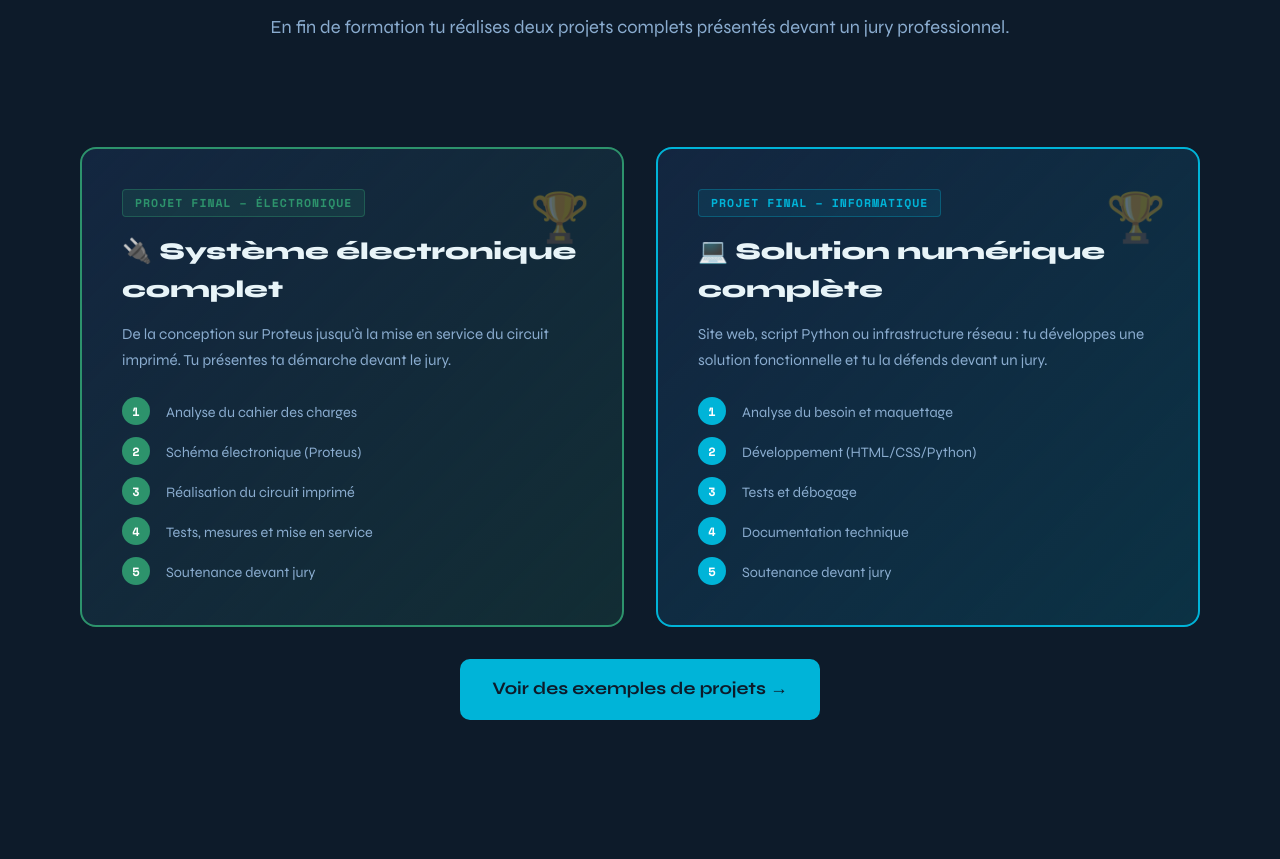
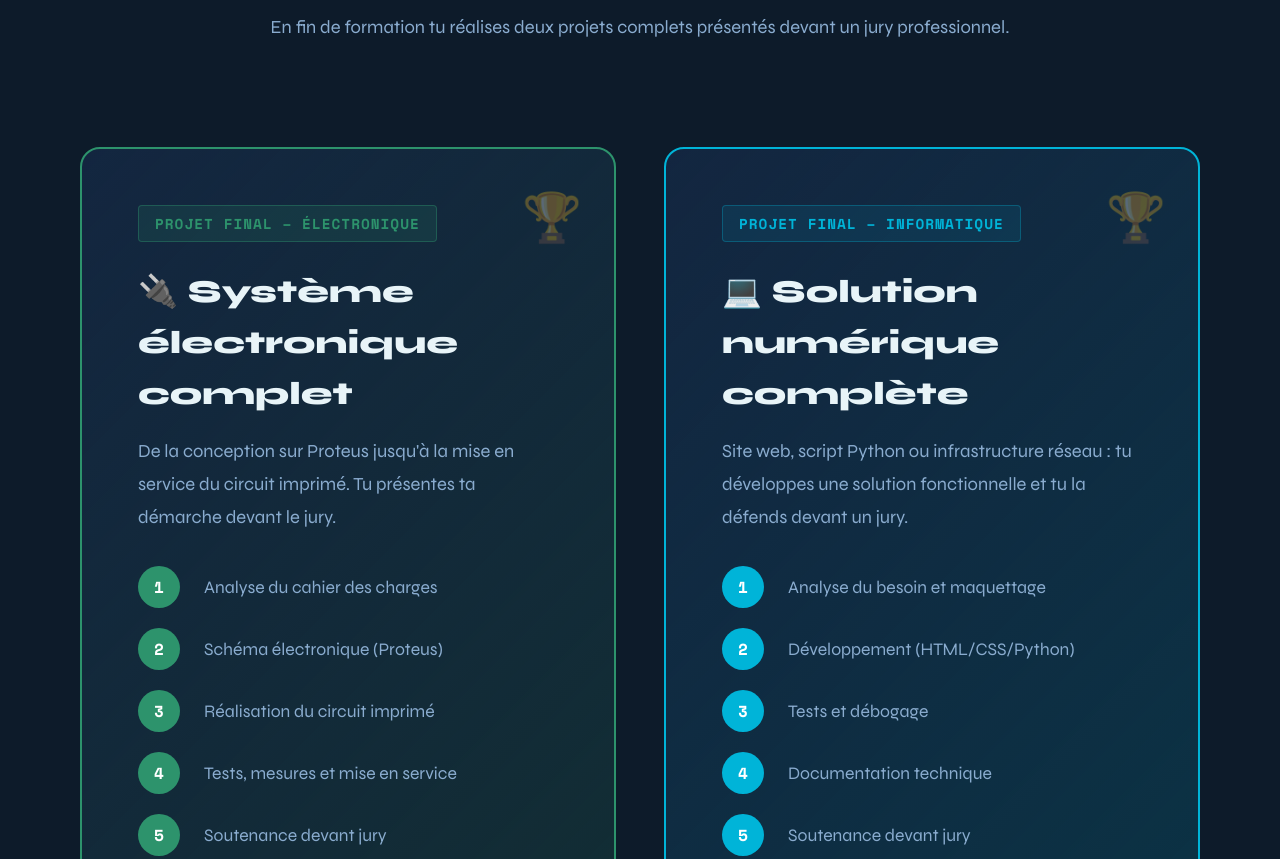
Before and after one commit to RenzVASA/bac-pro-ciel-jpo, a plain HTML site: page index.html in a window 1280 px wide. Shown: the part 3207-4066 px from the top of the page. Drawn offline with nearby package versions, Linux system fonts and the light colour scheme.

Commit message:
Update style.css

```diff
--- a/css/style.css
+++ b/css/style.css
@@ -59,9 +59,9 @@ a:hover { color: var(--cyan-light); }
   font-family: var(--font-mono); font-size: 0.65rem; font-weight: 700;
   padding: 2px 8px; border-radius: 4px; letter-spacing: 1px;
 }
-.nav__name { font-size: 1.8rem; font-weight: 800; color: var(--text); letter-spacing: 3px; }
+.nav__name { font-size: 2.2rem; font-weight: 800; color: var(--text); letter-spacing: 3px; }
 
-.nav__links { display: flex; align-items: center; gap: 4rem; list-style: none; }
+.nav__links { display: flex; align-items: center; gap: 6rem; list-style: none; }
 .nav__links a { font-size: 1.1rem; font-weight: 600; color: var(--text-muted); transition: color var(--transition); }
 .nav__links a:hover { color: var(--cyan); }
 
@@ -382,8 +382,8 @@ a:hover { color: var(--cyan-light); }
 /* ── PROJET FINAL CARD ───────────────────────────────────── */
 .projet-final-card {
   background: linear-gradient(135deg, var(--surface) 0%, rgba(45,147,108,0.15) 100%);
-  border: 2px solid var(--green); border-radius: 16px;
-  padding: 2.5rem; margin-top: 3rem; position: relative; overflow: hidden;
+  border: 2px solid var(--green); border-radius: 20px;
+  padding: 3.5rem; margin-top: 3rem; position: relative; overflow: hidden;
 }
 .projet-final-card::after {
   content: '🏆';
@@ -391,21 +391,21 @@ a:hover { color: var(--cyan-light); }
   font-size: 3rem; opacity: 0.3;
 }
 .projet-final-card__tag {
-  display: inline-block; font-family: var(--font-mono); font-size: 0.72rem; font-weight: 700;
+  display: inline-block; font-family: var(--font-mono); font-size: 0.9rem; font-weight: 700;
   color: var(--green); background: rgba(45,147,108,0.15); border: 1px solid rgba(45,147,108,0.4);
-  padding: 4px 12px; border-radius: 4px; letter-spacing: 1px; margin-bottom: 1rem;
+  padding: 6px 16px; border-radius: 4px; letter-spacing: 1px; margin-bottom: 1.5rem;
 }
-.projet-final-card__title { font-size: 1.5rem; font-weight: 800; color: var(--text); margin-bottom: 0.75rem; }
-.projet-final-card__text { font-size: 0.95rem; color: var(--text-muted); line-height: 1.7; margin-bottom: 1.5rem; }
-.projet-final-card__steps { display: flex; flex-direction: column; gap: 0.75rem; }
-.step { display: flex; align-items: flex-start; gap: 1rem; }
+.projet-final-card__title { font-size: 2rem; font-weight: 800; color: var(--text); margin-bottom: 1rem; }
+.projet-final-card__text { font-size: 1.15rem; color: var(--text-muted); line-height: 1.8; margin-bottom: 2rem; }
+.projet-final-card__steps { display: flex; flex-direction: column; gap: 1.25rem; }
+.step { display: flex; align-items: flex-start; gap: 1.5rem; }
 .step__num {
   display: flex; align-items: center; justify-content: center;
-  width: 28px; height: 28px; border-radius: 50%; flex-shrink: 0;
+  width: 42px; height: 42px; border-radius: 50%; flex-shrink: 0;
   background: var(--green); color: #fff;
-  font-family: var(--font-mono); font-size: 0.75rem; font-weight: 700;
+  font-family: var(--font-mono); font-size: 1rem; font-weight: 700;
 }
-.step__text { font-size: 0.9rem; color: var(--text-muted); padding-top: 4px; }
+.step__text { font-size: 1.1rem; color: var(--text-muted); padding-top: 8px; }
 
 /* ── SCHEMA CABLAGE ──────────────────────────────────────── */
 .schema-wrap {
@@ -436,7 +436,7 @@ a:hover { color: var(--cyan-light); }
 .breadcrumb__sep { color: var(--border); }
 
 /* ── TWO COL LAYOUT ──────────────────────────────────────── */
-.two-col { display: grid; grid-template-columns: 1fr 1fr; gap: 2rem; }
+.two-col { display: grid; grid-template-columns: 1fr 1fr; gap: 3rem; }
 @media (max-width: 768px) { .two-col { grid-template-columns: 1fr; } }
 
 /* ── RESPONSIVE TABLE ────────────────────────────────────── */
```
